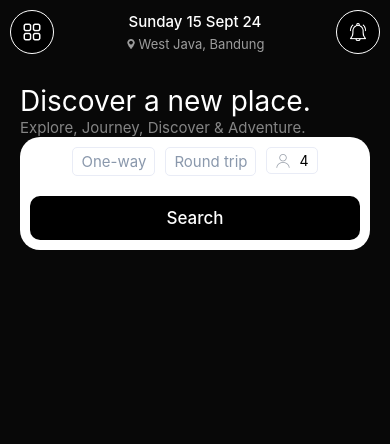
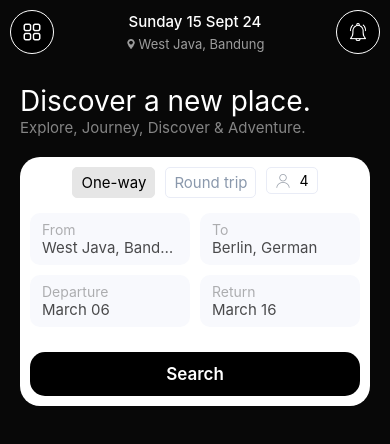
Before and after one commit to direx99/Ticket-Flight, a React Native app: screen / in a window 390 px wide. Shown: the top 444 px of the page. Built offline with nearby package versions, Linux system fonts and the light colour scheme.

Commit message:
Selection buttons

```diff
--- a/app/components/SearchWidget.jsx
+++ b/app/components/SearchWidget.jsx
@@ -25,8 +25,21 @@ const PassengerCountButton = () => {
   );
 };
 
+const SelectionButton = ({ title, value }) => {
+  return (
+    <TouchableOpacity style={styles.selectionButton}>
+      <Text numberOfLines={1} style={styles.smallLightText}>
+        {title}
+      </Text>
+      <Text numberOfLines={1} style={styles.regularText}>
+        {value}
+      </Text>
+    </TouchableOpacity>
+  );
+};
+
 const SearchWidget = () => {
-  const [selectedButton, setSelectedButton] = useState(null);
+  const [selectedButton, setSelectedButton] = useState("One-way");
 
   const handleButtonPress = (buttonTitle) => {
     setSelectedButton(buttonTitle);
@@ -49,9 +62,19 @@ const SearchWidget = () => {
           <PassengerCountButton />
         </View>
       </View>
-      <TouchableOpacity style={styles.searchButton}>
-        <Text style={styles.searchText}>Search</Text>
-      </TouchableOpacity>
+      <View style={{ width: "100%", gap: 10 }}>
+        <View style={{ flexDirection: "row", gap: 10 }}>
+          <SelectionButton title={"From"} value={"West Java, Bandung"} />
+          <SelectionButton title={"To"} value={"Berlin, German"} />
+        </View>
+        <View style={{ flexDirection: "row", gap: 10 }}>
+          <SelectionButton title={"Departure"} value={"March 06"} />
+          <SelectionButton title={"Return"} value={"March 16"} />
+        </View>
+        <TouchableOpacity style={styles.searchButton}>
+          <Text style={styles.searchText}>Search</Text>
+        </TouchableOpacity>
+      </View>
     </View>
   );
 };
@@ -65,6 +88,7 @@ const styles = StyleSheet.create({
     alignItems: "center",
     borderRadius: 20,
     padding: 10,
+    marginTop: 20,
   },
 
   selectedButton: {
@@ -78,7 +102,7 @@ const styles = StyleSheet.create({
 
   deSelectedButton: {
     paddingHorizontal: 8,
-    paddingVertical: 4,
+    paddingVertical: 5,
     backgroundColor: "#ffffff",
     borderRadius: 5,
     borderWidth: 1,
@@ -89,6 +113,7 @@ const styles = StyleSheet.create({
     flexDirection: "row",
     justifyContent: "flex-start",
     gap: 10,
+    marginBottom: 15,
   },
 
   deSelectedText: {
@@ -122,13 +147,31 @@ const styles = StyleSheet.create({
     backgroundColor: "#000000",
     width: "100%",
     alignItems: "center",
-    borderRadius: 10,
-    marginTop: 20,
+    borderRadius: 15,
+    marginTop: 15,
   },
   searchText: {
     color: "#ffffff",
     paddingVertical: 12,
     fontSize: 17,
-    fontWeight: "500",
+    fontWeight: "600",
+  },
+  selectionButton: {
+    backgroundColor: "#F8F9FD",
+    flex: 1,
+    borderRadius: 10,
+    paddingHorizontal: 12,
+    paddingVertical: 8,
+  },
+  smallLightText: {
+    color: "#000000",
+    opacity: 0.3,
+    fontSize: 14,
+  },
+
+  regularText: {
+    color: "#000000",
+    opacity: 0.7,
+    fontSize: 15,
   },
 });
```
